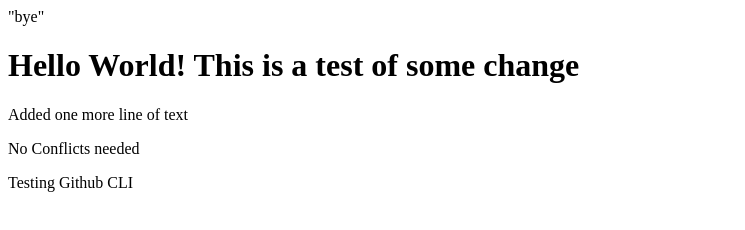
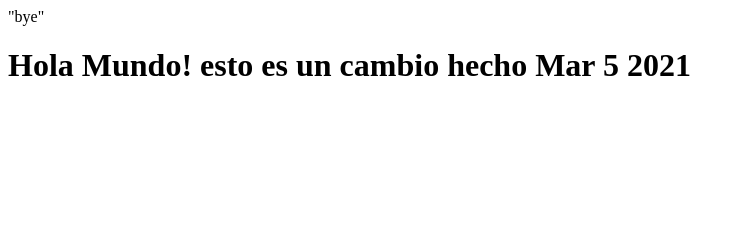
Before and after one commit to williamavasquez/project1, a plain HTML site: page index.html in a window 1280 px wide. Shown: the whole page, without its empty margins (0-745 px from the left). Drawn offline with Linux system fonts and the light colour scheme.

Commit message:
cambios a index.html

```diff
--- a/index.html
+++ b/index.html
@@ -5,13 +5,11 @@
   <head>
     <meta charset="UTF-8" />
     <meta name="viewport" content="width=device-width, initial-scale=1.0" />
-    <title>Working with Ako</title>
+    <title>YEs!</title>
   </head>
 
 <body>
-  <h1>Hello World! This is a test of some change</h1>
-  <p>Added one more line of text</p>  <p>No Conflicts needed</p>
-  <p> Testing Github CLI</p>
+  <h1>Hola Mundo! esto es un cambio hecho Mar 5 2021</h1>
 </body>
 
 </html>
```
